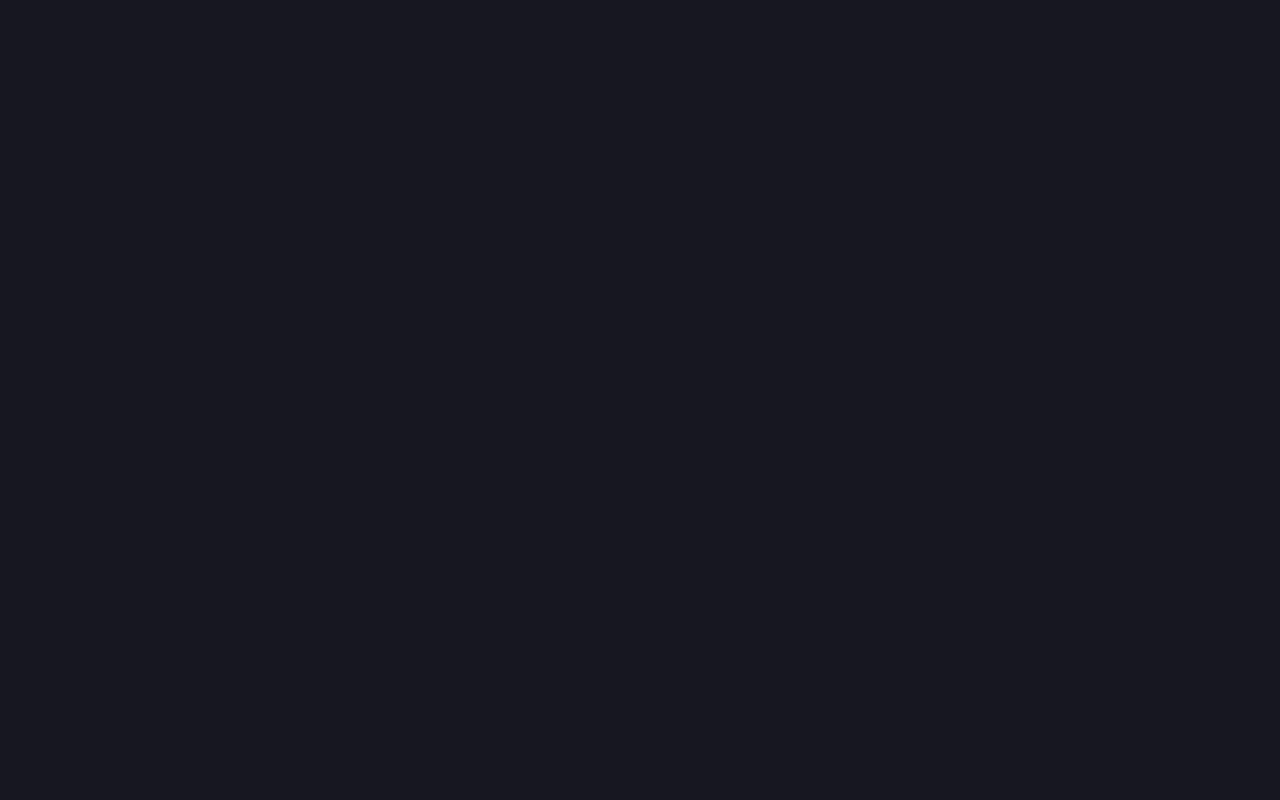
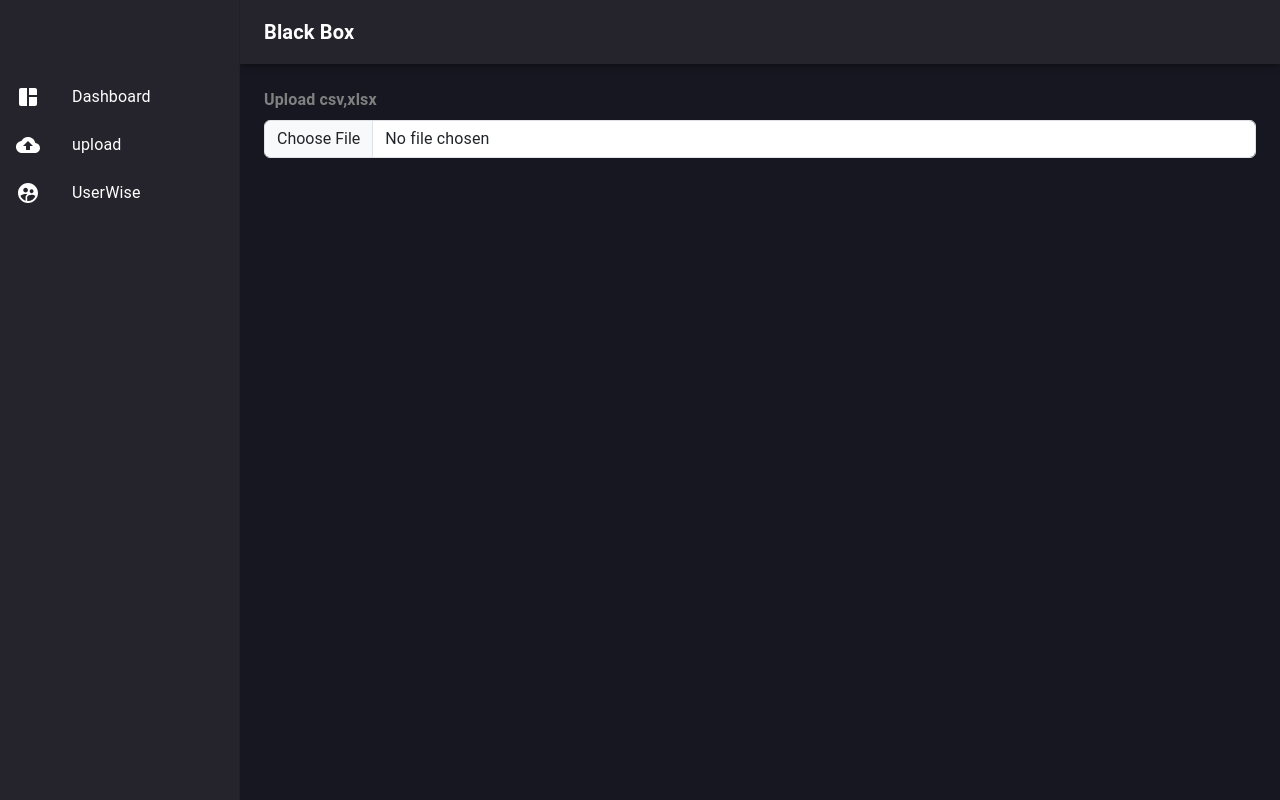
Before and after one commit to vinithts/blackbox_frontend, a React (Create React App) app: page /Dashboard/upload in a window 1280 px wide. Before the commit this address had no page. Built offline with nearby package versions, Linux system fonts and the light colour scheme.

Commit message:
create new upload component

```diff
--- a/src/Components/Accordion.js
+++ b/src/Components/Accordion.js
@@ -316,9 +316,9 @@ const AccordionComponent = ({ title, trade, viewCus }) => {
   //   console.log(b - a);
   // };
   useEffect(() => {
-    if (fromDate && toDate) {
+    // if (fromDate && toDate) {
     getUploadFilesLedger();
-    }
+    // }
     dropDownData(filteredData);
   }, [fromDate, toDate, page || rowsPerPage]);
   // useEffect(() => {
@@ -402,7 +402,7 @@ const AccordionComponent = ({ title, trade, viewCus }) => {
         <>
           <Card sx={{ padding: "15px", width: "100%", background: "#25242D" }}>
             <Grid container spacing={2} p={2}>
-              <Grid item xl={3} lg={3} md={3} sm={12} xs={12}>
+              {/* <Grid item xl={3} lg={3} md={3} sm={12} xs={12}>
                 <Form.Group controlId="formFile">
                   <Form.Label style={{ color: "gray", fontWeight: "600" }}>
                     Upload csv,xlsx
@@ -413,7 +413,7 @@ const AccordionComponent = ({ title, trade, viewCus }) => {
                     onChange={handleFileChange}
                   />
                 </Form.Group>
-              </Grid>
+              </Grid> */}
               <Grid item xl={3} lg={3} md={3} sm={12} xs={12}>
                 <DatePickerComponent
                   label={"From Date"}
@@ -472,13 +472,10 @@ const AccordionComponent = ({ title, trade, viewCus }) => {
                 />
               </Grid> */}
             </Grid>
-
-            {UserIDtype && PortFoliotype && (
+            {/* {UserIDtype && PortFoliotype && ( */}
             <Box sx={{ padding: "15px" }}>
               {data.length > 0 ? (
-                  <Paper
-                    sx={{ overflow: "hidden", border: "1px solid #D9D9D9" }}
-                  >
+                <Paper sx={{ overflow: "hidden", border: "1px solid #D9D9D9" }}>
                   <TableContainer sx={{ maxHeight: 440 }}>
                     <Table stickyHeader aria-label="sticky table">
                       <TableHead>
@@ -575,7 +572,7 @@ const AccordionComponent = ({ title, trade, viewCus }) => {
                 </Box>
               )}
             </Box>
-            )}
+            {/* )} */}
           </Card>
         </>
       )}
--- a/src/Components/Charts.js
+++ b/src/Components/Charts.js
@@ -22,6 +22,9 @@ function ChartComponent({ data1, downData1, userWise, data2 }) {
       height: 350,
       type: "line",
     },
+    toolbar: {
+      show: false,
+    },
     stroke: {
       curve: "smooth",
     },
@@ -35,6 +38,7 @@ function ChartComponent({ data1, downData1, userWise, data2 }) {
         style: {
           colors: "white",
         },
+        // offsetX: userWise ? 200 : 0,
       },
     },
     markers: {
--- /dev/null
+++ b/src/Components/Upload.js
@@ -0,0 +1,96 @@
+import React from "react";
+import { Form } from "react-bootstrap";
+import * as XLSX from "xlsx";
+import { instance } from "../Api";
+import { toast } from "react-toastify";
+
+const Upload = () => {
+  const columnNames = [
+    "Portfolio Name",
+    "Leg ID",
+    "Exchange",
+    "Exchange Symbol",
+    "Product",
+    "Order Type",
+    "Order ID",
+    "Time",
+    "Txn",
+    "Qty",
+    "Filled Qty",
+    "Exchg Time",
+    "Avg Price",
+    "Status",
+    "Limit Price",
+    "Order Failed",
+    "User ID",
+    "User Alias",
+    "Remarks",
+    "Tag",
+  ];
+  const handleFileChange = async (e) => {
+    const file = e.target.files[0];
+    const reader = new FileReader();
+
+    reader.onload = async (event) => {
+      const binaryString = event.target.result;
+      const workBook = XLSX.read(binaryString, { type: "binary" });
+      const sheetName = workBook.SheetNames[0];
+      const sheet = workBook.Sheets[sheetName];
+      const jsonData = XLSX.utils.sheet_to_json(sheet);
+
+      function ensureMandatoryKeys(obj) {
+        for (const columnName of columnNames) {
+          if (!obj.hasOwnProperty(columnName)) {
+            obj[columnName] = "-";
+          }
+        }
+      }
+
+      for (const obj of jsonData) {
+        ensureMandatoryKeys(obj);
+      }
+      // console.log(jsonData);
+
+      try {
+        const response = await instance.post(`/api/uploadFilesLedger`, {
+          data: jsonData,
+        });
+        if (response.status === 200) {
+          // getUploadFilesLedger();
+          toast.success("Uploaded Successfully !", {
+            position: toast.POSITION.BOTTOM_RIGHT,
+            className: "foo-bar",
+          });
+        }
+
+        // console.log(response);
+      } catch (e) {
+        console.log(e);
+        toast.error("Something went to wrong !", {
+          position: toast.POSITION.BOTTOM_RIGHT,
+          className: "foo-bar",
+        });
+      }
+    };
+
+    if (file) {
+      reader.readAsBinaryString(file);
+    }
+  };
+  return (
+    <div>
+      <Form.Group controlId="formFile">
+        <Form.Label style={{ color: "gray", fontWeight: "600" }}>
+          Upload csv,xlsx
+        </Form.Label>
+        <Form.Control
+          type="file"
+          accept=".xls,.xlsx,.csv"
+          onChange={handleFileChange}
+        />
+      </Form.Group>
+    </div>
+  );
+};
+
+export default Upload;
--- a/src/Components/sideConfig.js
+++ b/src/Components/sideConfig.js
@@ -1,5 +1,6 @@
 import SpaceDashboardIcon from "@mui/icons-material/SpaceDashboard";
 import SupervisedUserCircleIcon from "@mui/icons-material/SupervisedUserCircle";
+import CloudUploadIcon from "@mui/icons-material/CloudUpload";
 export const NavConfig = [
   {
     name: "Dashboard",
@@ -7,6 +8,11 @@ export const NavConfig = [
     icon: <SpaceDashboardIcon color="white" />,
   },
   {
+    name: "upload",
+    path: "/Dashboard/upload",
+    icon: <CloudUploadIcon color="white" />,
+  },
+  {
     name: "UserWise",
     path: "/Dashboard/userWiseChart",
     icon: <SupervisedUserCircleIcon color="white" />,
--- a/src/Router.js
+++ b/src/Router.js
@@ -19,6 +19,7 @@ import Login from "./Pages/Login";
 import DashBoard from "./Pages/DashBoard";
 import DashboardPage from "./Components/DashboardPage";
 import UserWiseCharts from "./UserWiseCharts";
+import Upload from "./Components/Upload";
 
 const Router = () => {
   return useRoutes([
@@ -29,6 +30,7 @@ const Router = () => {
       children: [
         { path: "/Dashboard", element: <DashBoard /> },
         { path: "userWiseChart", element: <UserWiseCharts /> },
+        { path: "upload", element: <Upload /> },
       ],
     },
   ]);
--- a/src/UserWiseCharts.js
+++ b/src/UserWiseCharts.js
@@ -92,17 +92,7 @@ const UserWiseCharts = () => {
     .filter((e) => e.User_ID === PortFoliotype)
     .map((data) => data.Avg_Price);
 
-  const drawerWidth = 240;
-  const [mobileOpen, setMobileOpen] = React.useState(false);
-
-  const handleDrawerToggle = () => {
-    setMobileOpen(!mobileOpen);
-  };
-
-  const navigate = useNavigate();
-  const handleNav = (nav) => {
-    navigate(nav);
-  };
+  console.log(userIdWiseFilter);
   const date_Range = [
     "This Month",
     "Last Month",
@@ -321,9 +311,6 @@ const UserWiseCharts = () => {
                   </Button>
                 </Grid>
               )}
-              {/* <Grid item xl={12} lg={12} md={12} sm={12} xs={12}>
-
-              </Grid> */}
             </>
           )}
         </Grid>
@@ -374,12 +361,14 @@ const UserWiseCharts = () => {
           </tbody>
         </table>
       </div> */}
+      {PortFoliotype && dateRange && (
         <Charts
           data1={filterUserIdAvgValues}
           downData1={uniquieUserId}
           userWise
           data2={userIdWiseFilter}
         />
+      )}
     </div>
   );
 };
```
Lines whose indentation alone changed are shown as unchanged.
